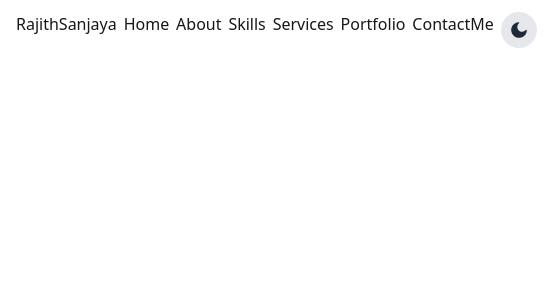
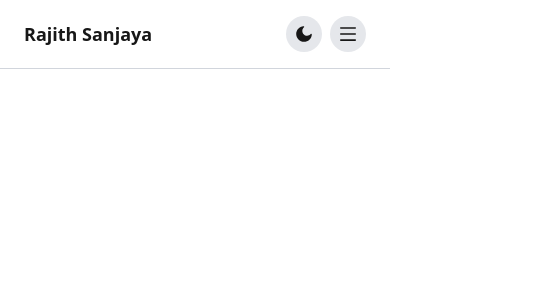
Before and after one commit to HypertextAssassinRajith/portfolio, a Next.js app: page / in a window 390 px wide. Shown: the top 300 px of the page, 553 px wide, since content can reach past the window. Built offline with nearby package versions, Linux system fonts and the light colour scheme.

Commit message:
feat: enhance header component with mobile menu toggle and navigation items

```diff
--- a/app/components/header.tsx
+++ b/app/components/header.tsx
@@ -1,53 +1,76 @@
 "use client";
 import { useTheme } from "next-themes";
 import { useEffect, useState } from "react";
-import { AiFillMoon, AiFillSun } from "react-icons/ai";
+import { AiFillMoon, AiFillSun, AiOutlineMenu, AiOutlineClose } from "react-icons/ai";
 
 export default function Header() {
   const { theme, setTheme } = useTheme();
   const [mounted, setMounted] = useState(false);
+  const [isMenuOpen, setIsMenuOpen] = useState(false);
 
   useEffect(() => {
     setMounted(true);
   }, []);
 
-  if (!mounted) return null; // Avoid hydration mismatch error in Next.js
+  if (!mounted) return null;
+
+  const navItems = [
+    { href: "#Home", label: "Home" },
+    { href: "#About", label: "About" },
+    { href: "#Skills", label: "Skills" },
+    { href: "#Services", label: "Services" },
+    { href: "#Portfolio", label: "Portfolio" },
+    { href: "#Contactme", label: "Contact Me" },
+  ];
 
   return (
-    <header className="flex flex-row w-full justify-center mt-3 mb-3">
-      <nav className="w-full flex flex-row justify-between">
-        <a href="#" className="ml-4">RajithSanjaya</a>
-        <div className="nav__menu" id="nav-menu">
-          <ul className="flex flex-row justify-evenly w-96">
-            <li className="nav__item">
-              <a href="#Home" className="nav__link active-link" id="btnHome">Home</a>
+    <header className="relative flex flex-row w-full justify-between items-center px-6 md:px-10 py-4 border-b border-gray-300 dark:border-gray-700">
+      <a href="#" className="text-lg font-semibold">
+        Rajith Sanjaya
+      </a>
+      <nav className="hidden md:block">
+        <ul className="flex space-x-6 text-sm font-medium">
+          {navItems.map((item) => (
+            <li key={item.href}>
+              <a href={item.href} className="hover:text-gray-500">
+                {item.label}
+              </a>
             </li>
-            <li className="nav__item">
-              <a href="#About" className="nav__link" id="btnAbout">About</a>
-            </li>
-            <li className="nav__item">
-              <a href="#Skills" className="nav__link" id="btnSkills">Skills</a>
-            </li>
-            <li className="nav__item">
-              <a href="#Services" className="nav__link" id="btnServices">Services</a>
-            </li>
-            <li className="nav__item">
-              <a href="#Portfolio" className="nav__link" id="btnPortfolio">Portfolio</a>
-            </li>
-            <li className="nav__item">
-              <a href="#Contactme" className="nav__link" id="btnContact">ContactMe</a>
-            </li>
+          ))}
         </ul>
-        </div>
-        <div className="pr-4">
+      </nav>
+      <div className="flex items-center">
         <button
           onClick={() => setTheme(theme === "dark" ? "light" : "dark")}
-            className="p-2 rounded-full bg-gray-200 dark:bg-gray-800 text-gray-800 dark:text-gray-200"
+          className="p-2 rounded-full bg-gray-200 dark:bg-gray-800 mr-2"
         >
           {theme === "dark" ? <AiFillSun size={20} /> : <AiFillMoon size={20} />}
         </button>
+        {/* Mobile menu toggle */}
+        <button
+          onClick={() => setIsMenuOpen((prev) => !prev)}
+          className="md:hidden p-2 rounded-full bg-gray-200 dark:bg-gray-800"
+        >
+          {isMenuOpen ? <AiOutlineClose size={20} /> : <AiOutlineMenu size={20} />}
+        </button>
       </div>
+      {isMenuOpen && (
+        <nav className="absolute top-full left-0 w-full bg-white dark:bg-gray-900 border-t border-gray-300 dark:border-gray-700 md:hidden">
+          <ul className="flex flex-col space-y-4 p-4 text-base font-medium">
+            {navItems.map((item) => (
+              <li key={item.href}>
+                <a
+                  href={item.href}
+                  className="block w-full hover:text-gray-500"
+                  onClick={() => setIsMenuOpen(false)}
+                >
+                  {item.label}
+                </a>
+              </li>
+            ))}
+          </ul>
         </nav>
+      )}
     </header>
   );
 }
```
Also changed, not shown: 1 other file (tests, documents, lock files or other folders). Lines whose indentation alone changed are shown as unchanged.
